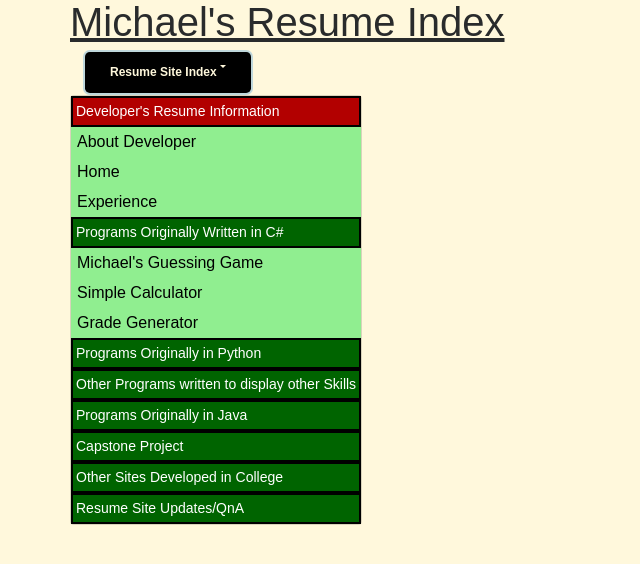
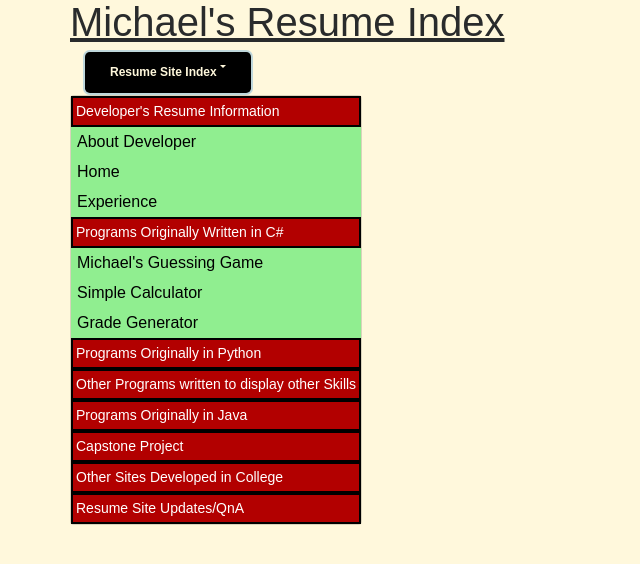
Before and after one commit to michaelborlandKeys/resume-project, a PHP site: page / in a window 1280 px wide, after a click on "Resume Site Index". Shown: the top 564 px of the page, without its empty margins (0-640 px from the left). Run offline with PHP 8.4, Linux system fonts and the light colour scheme; some libraries are stand-ins or nearby versions.

Commit message:
shell for hover

```diff
--- a/public_html/css/index_resume.css
+++ b/public_html/css/index_resume.css
@@ -1,4 +1,4 @@
-
+/* Button interface style */
 .btn
 {
 	font-size: 12px;
@@ -6,13 +6,57 @@
     background-color:black;
   	color: cornsilk;
 }
-#main_dropdown_header
+/* dropdown-header style*/
+
+/*#main_dropdown_header
 {
-		border:2px solid black;
-		background: #B20000;
-		color:white;
+
 }
 
+#python_dropdown_header
+{
+
+}
+
+#other_dropdown_header
+{
+
+
+}
+
+#java_dropdown_header
+{
+
+
+}
+#capstone_dropdown_header
+{
+
+
+}
+#college_dropdown_header
+{
+
+
+}
+#bottom_menu_header
+{
+
+}*/
+
+.dropdown-header
+{
+
+	border:2px solid black;
+	background: #B20000;
+	color:white;
+}
+
+
+/*  end of dropdown-header style script*/
+
+
+/* Dropdown Button Style */
 .dropdown-menu
 {
 	background-color:lightgreen;
@@ -41,19 +85,9 @@
 
 
 }
-.dropdown-header
-{
-
-	border:2px solid black;
-	background: darkgreen;
-	color:white;
-
-}
 .dropdown-item:hover
 {
 	background-color: darkgrey;
-
-
 }
 .dropdown-item a:hover
 {
--- a/public_html/index.php
+++ b/public_html/index.php
@@ -22,7 +22,7 @@
                     <li class="dropdown-item"><a href="#">About Developer</a></li>
                     <li class="dropdown-item"><a href="#">Home</a></li>
                     <li class="dropdown-item"><a href="#">Experience</a></li>
-                 <li class="dropdown-header">Programs Originally Written in C#</li>
+                 <li class="dropdown-header" id="C_dropdown_header">Programs Originally Written in C#</li>
                     <li class="dropdown-item"><a href="guessing_game.php"> Michael's Guessing Game</a></li>
                     <li class="dropdown-item"><a href="#">Simple Calculator</a></li>
                     <li class="dropdown-item"><a href="#">Grade Generator</a></li>
```
